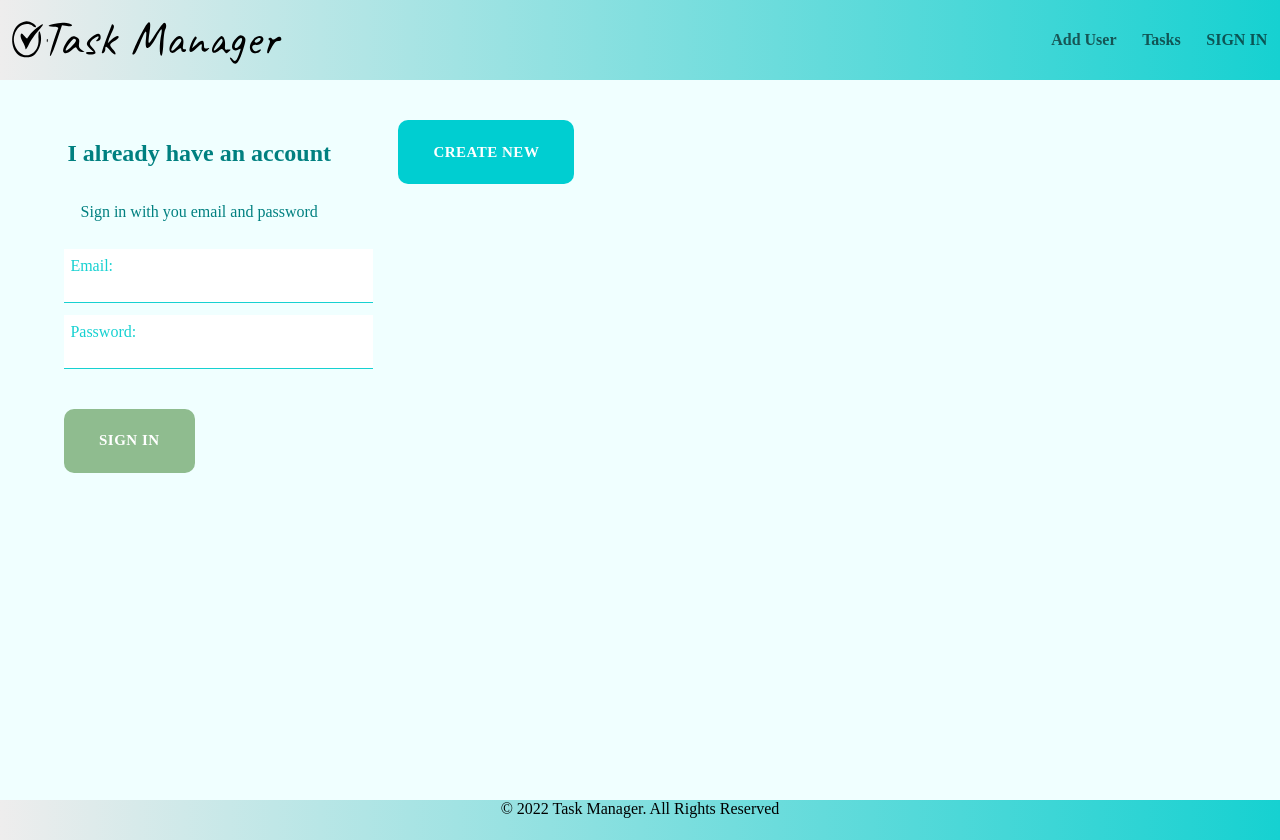
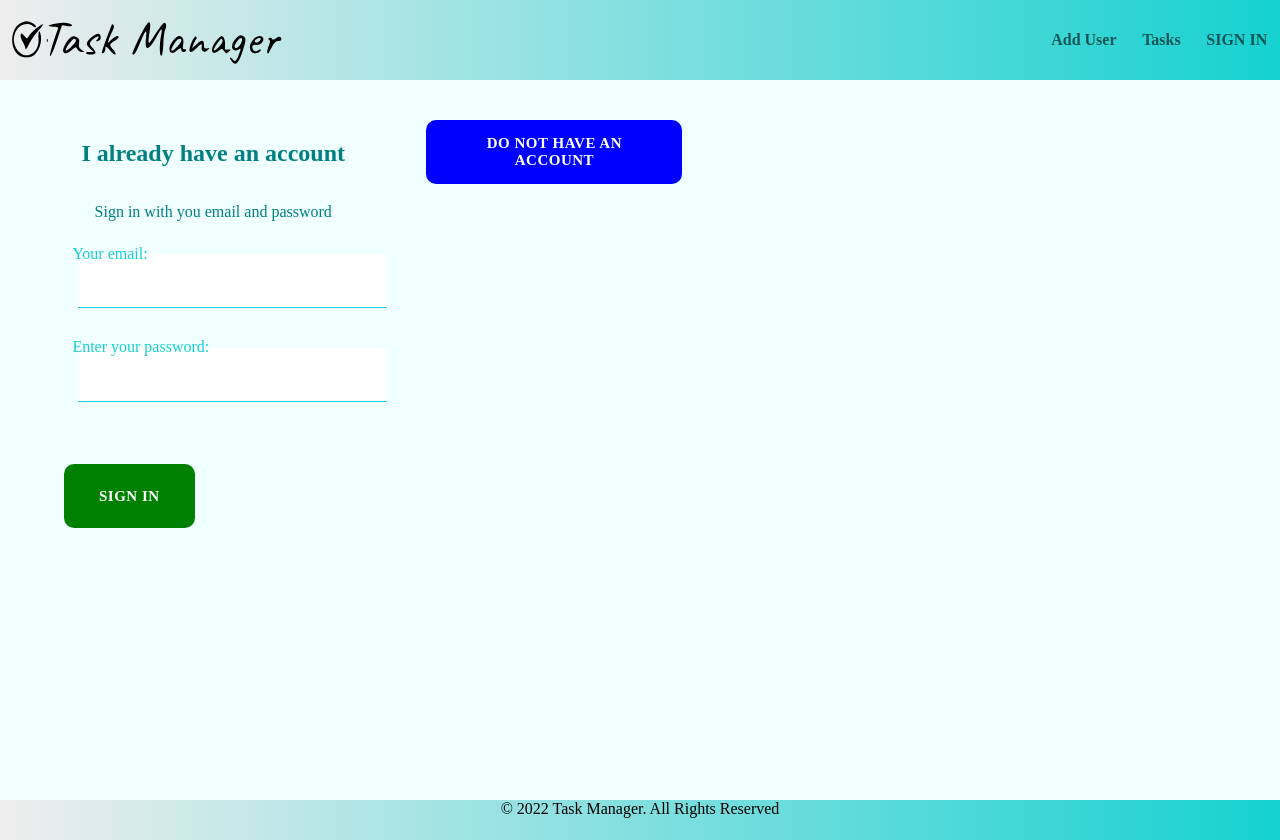
Before and after one commit to AndreiRamanouski/task-manager-frontend, a React (Create React App) app: page /signin in a window 1280 px wide. Built offline with nearby package versions, Linux system fonts and the light colour scheme.

Commit message:
connected logination with backend and saved the info in session storage. added axios interceptor tor JWT

```diff
--- a/src/components/createtask/createtask.component.jsx
+++ b/src/components/createtask/createtask.component.jsx
@@ -21,7 +21,10 @@ const CreateTask = () => {
     );
 
     const selectMultipleFields = () => {
-      return <Select options={allUsersInTheOrganization} onChange={(user) => setUserToAsign(user)} />
+      return <Select options={allUsersInTheOrganization}
+       onChange={(user) => setUserToAsign(user)}
+       placeholder='Assign users'
+       />
     }
 
     useEffect(() => {
@@ -89,7 +92,7 @@ const CreateTask = () => {
                 <Field className="form-input" type="date" name="date" />
               </fieldset>
               <Field
-              className=""
+              className="form-input"
               name="usersToAssign"
               options={allUsersInTheOrganization}
               component={selectMultipleFields}
--- a/src/components/createtask/createtask.style.scss
+++ b/src/components/createtask/createtask.style.scss
@@ -1,52 +1,47 @@
 $sub-color: rgb(22, 209, 209);
 $main-color: grey;
 
-.create-task{
-max-width: 40vw;
-margin: 5vh 5vw;
+.create-task {
+  width: 35vw;
 
-.title{
+  .title {
     margin: 2vh 0;
   }
 
-
-.group{
+  .group {
     position: relative;
     border: none;
-width: 35vw;
-
 
     .form-input {
       background-color: white;
-    color : black;
+      color: black;
       font-size: 18px;
-    padding: 1vh 1vw 1vh 1vw;
+      padding: 1vh 0;
       display: block;
-    width:  100%;
+      width: 100%;
       border: none;
       border-bottom: 1px solid $sub-color;
       margin: 1vh 0;
 
       &:focus {
-        outline:none;
+        outline: none;
+      }
+    }
+    Select {
+      width: 5vw;
     }
 
-}
-.select{
-    width: 10vw;
-}
-
-.form-input-label{
+    .form-input-label {
       color: $sub-color;
       font-size: 16px;
       font-weight: normal;
       position: absolute;
       left: 1vw;
       top: -0.5vh;
-    transition: 500ms ease all;
     }
   }
-Button{
+  Button {
+      margin-top: 1vh;
     margin-left: 12vw;
   }
 }
--- a/src/components/introduction/introduction.component.jsx
+++ b/src/components/introduction/introduction.component.jsx
@@ -9,9 +9,9 @@ const Introduction = ({imagesrc, text, actionUri,match}) => {
     backgroundImage:`url(${imagesrc})`
   }}/>
 
-  <h5 className="text">
+  <h3 className="text">
     {text.toUpperCase()}
-    </h5>
+    </h3>
   </div>;
 };
 
--- a/src/components/introduction/introduction.style.scss
+++ b/src/components/introduction/introduction.style.scss
@@ -11,10 +11,11 @@
 
     & .background-image {
       transform: scale(1.1);
+      opacity: 0.4;
       transition: transform 2s cubic-bezier(0.25, 0.45, 0.45, 0.95);
     }
     & .text {
-      opacity: 0.9;
+      opacity: 1;
     }
   }
 
--- a/src/components/signin/signin.component.jsx
+++ b/src/components/signin/signin.component.jsx
@@ -1,6 +1,8 @@
 import React from "react";
 import "./signin.style.scss";
 import Button from "../button/button.component";
+import { Formik, Field, Form, ErrorMessage } from "formik";
+import UserDataService from "../../api/user/UserDataService";
 
 class SignIn extends React.Component {
   constructor(props) {
@@ -11,55 +13,93 @@ class SignIn extends React.Component {
     };
   }
 
-  handleSubmit = (event) => {
-    event.preventDefault();
+  handleSubmit = async (event) => {
+    let { email, password } = event
+    let userLoginRequestModel = {
+      "email" : email,
+      "password" : password
+     }
 
-    const { email, password } = this.state;
+     await UserDataService.signIn(userLoginRequestModel)
+     .then( function(response) {
+       console.log(response);
+       if(response.status === 200)
+       {
+        UserDataService.registerSuccessfulLogin(email, response.data);
+        UserDataService.getUserInfo().then((response) =>
+          UserDataService.registerUserIDAndOrganizationID(response.data.userID, response.data.organizationID)
+        ).catch((error) => console.log(error))
+       }
 
-    console.log(email, password);
-    this.setState({
-        password:''
+
     })
+     .catch((error) => console.log(error))
+    this.props.navigate('/tasks')
   };
 
   handleChange = (event) => {
-    const { value, name } = event.target;
+    const { name, value } = event.target;
     this.setState({ [name]: value });
+    console.log(event.password)
   };
+
+  validate = (values) => {
+    let errors = {};
+    if (values.password < 6) {
+      errors.password = "Password should be longer than 6 letters";
+      values.password = "";
+    }
+    return errors;
+  };
+
   render() {
+    let { email, password } = this.state;
     return (
       <div className="sign-in">
         <h2>I already have an account</h2>
         <span className="title"> Sign in with you email and password</span>
 
-        <form onSubmit={this.handleSubmit}>
-
-          <div className="group">
-            <input
+        <Formik
+          initialValues={{
+            email,
+            password,
+          }}
+          onSubmit={this.handleSubmit}
+          validateOnChange={false}
+          validateOnBlur={false}
+          validate={this.validate}
+          enableReinitialize={true}
+        >
+          <Form>
+            <fieldset className="group">
+              <Field
                 className="form-input"
+                type="email"
                 name="email"
-              type="email"
-              value={this.state.email}
-              onChange={this.handleChange}
                 required
               />
-            <label className="form-input-label">Email: </label>
-          </div>
-          <div className="group">
-            <input
+              <label className="form-input-label">Your email: </label>
+            </fieldset>
+
+            <ErrorMessage
+              style={{ color: "red" }}
+              name="password"
+              component="div"
+              className="title"
+            ></ErrorMessage>
+            <fieldset className="group">
+              <Field
                 className="form-input"
+                type="password"
                 name="password"
-              type="password"
-              value={this.state.password}
-              onChange={this.handleChange}
                 required
               />
-            <label className="form-input-label">Password: </label>
-          </div>
-          <div className="buttons">
-            <Button color="DarkSeaGreen" buttonText="sign in" type="submit" />
-          </div>
-        </form>
+              <label className="form-input-label">Enter your password: </label>
+            </fieldset>
+            <Button buttonText="Sign in" color="green" type="submit"
+            />
+          </Form>
+        </Formik>
       </div>
     );
   }
--- a/src/components/signin/signin.style.scss
+++ b/src/components/signin/signin.style.scss
@@ -21,6 +21,7 @@
 
 .group{
     position: relative;
+    border: none;
 
 
     .form-input {
--- a/src/components/singup-without-company/signup-without-company.component.jsx
+++ b/src/components/singup-without-company/signup-without-company.component.jsx
@@ -67,7 +67,7 @@ class SignUpWithoutCompany extends React.Component {
                   name="userName"
                   required
                 />
-                <label className="form-input-label">Your username: </label>
+                <label className="form-input-label">Username: </label>
               </fieldset>
               <fieldset className="group">
                 <Field
@@ -76,7 +76,7 @@ class SignUpWithoutCompany extends React.Component {
                   name="lastName"
                   required
                 />
-                <label className="form-input-label">Your last name: </label>
+                <label className="form-input-label">Last name: </label>
               </fieldset>
               <fieldset className="group">
                 <Field
@@ -85,7 +85,7 @@ class SignUpWithoutCompany extends React.Component {
                   name="email"
                   required
                 />
-                <label className="form-input-label">Your email: </label>
+                <label className="form-input-label">Email: </label>
               </fieldset>
 
               <Button buttonText="Create Account" color="green" type="submit" />
--- a/src/pages/adduserpage/adduserpage.style.scss
+++ b/src/pages/adduserpage/adduserpage.style.scss
@@ -1,7 +1,7 @@
 .adduserpage{
     height: 85vh;
     display: flex;
-    flex-direction: column;
     align-items: center;
+    justify-content: center;
     color: teal;
 }
--- a/src/pages/createtaskpage/createtaskpage.style.scss
+++ b/src/pages/createtaskpage/createtaskpage.style.scss
@@ -1,9 +1,8 @@
 .createtaskpage{
     height: 85vh;
     display: flex;
-    margin: 2vh 5vw;
-    display: flex;
-    flex-direction: column;
+    align-items: center;
+    justify-content: center;
     font-family: 'Times New Roman', Times, serif;
     color: teal;
 
--- a/src/pages/signin-and-signup-page/signin-and-signup-page.component.jsx
+++ b/src/pages/signin-and-signup-page/signin-and-signup-page.component.jsx
@@ -1,4 +1,5 @@
 import React, { useState } from "react";
+import { useNavigate } from "react-router-dom";
 import Button from "../../components/button/button.component";
 import SignIn from "../../components/signin/signin.component";
 import SignUp from "../../components/signup/signup.component";
@@ -7,14 +8,15 @@ import "./signin-and-signup-page.style.scss";
 
 const SigninAndSignupPage = () => {
   const [isNewUser, setIsNewUser] = useState(false);
+  const navigate = useNavigate;
   return (
     <div className="signin-and-signup-page">
 
-      <SignIn />
+      <SignIn navigate={navigate} />
 
       <Button
-        buttonText={isNewUser ? "Hide" : "Create new"}
-        color={isNewUser ? "DarkSeaGreen" : "DarkTurquoise"}
+        buttonText={isNewUser ? "Hide" : "Do not have an account"}
+        color={isNewUser ? "DarkSeaGreen" : "Blue"}
         actionOnClick={() => setIsNewUser(!isNewUser)}
       />
 
```
Also changed, not shown: src/api/user/UserDataService.js (+45 -7 lines), src/components/signup/signup.component.jsx (+22 -22 lines). Lines whose indentation alone changed are shown as unchanged.
